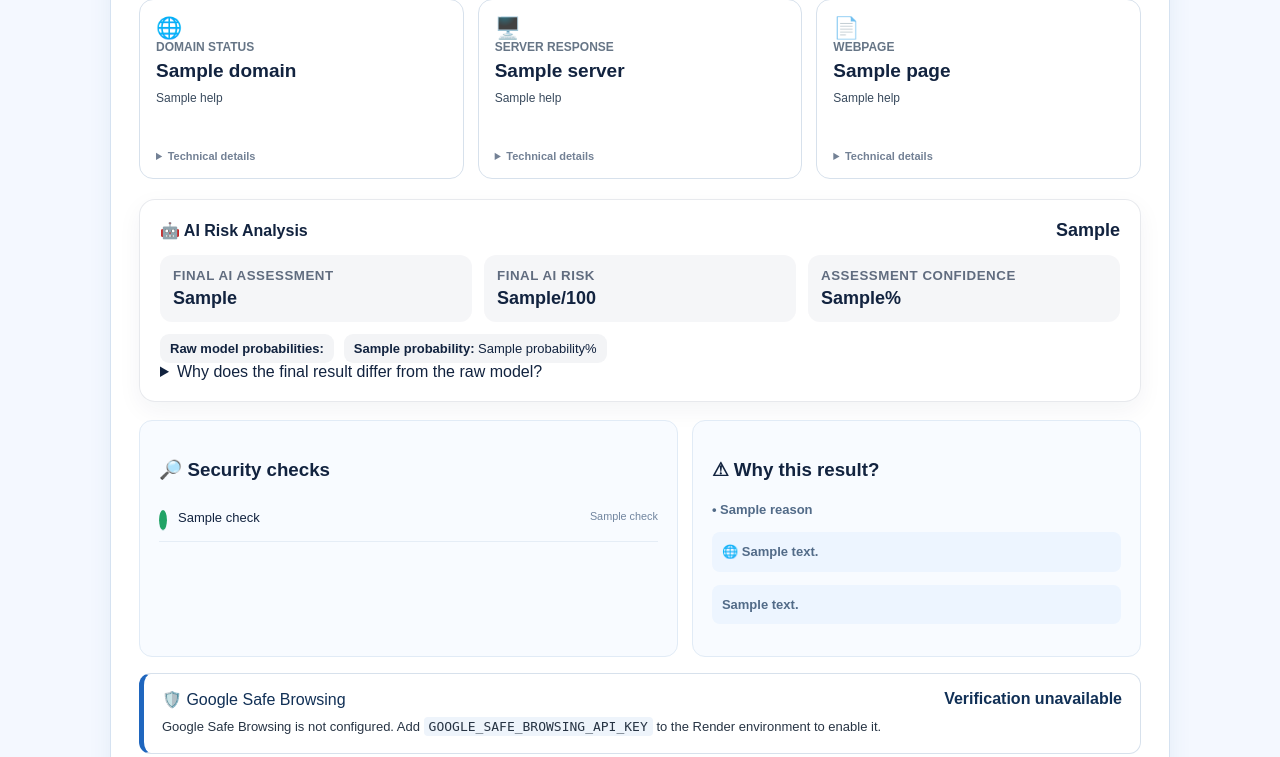
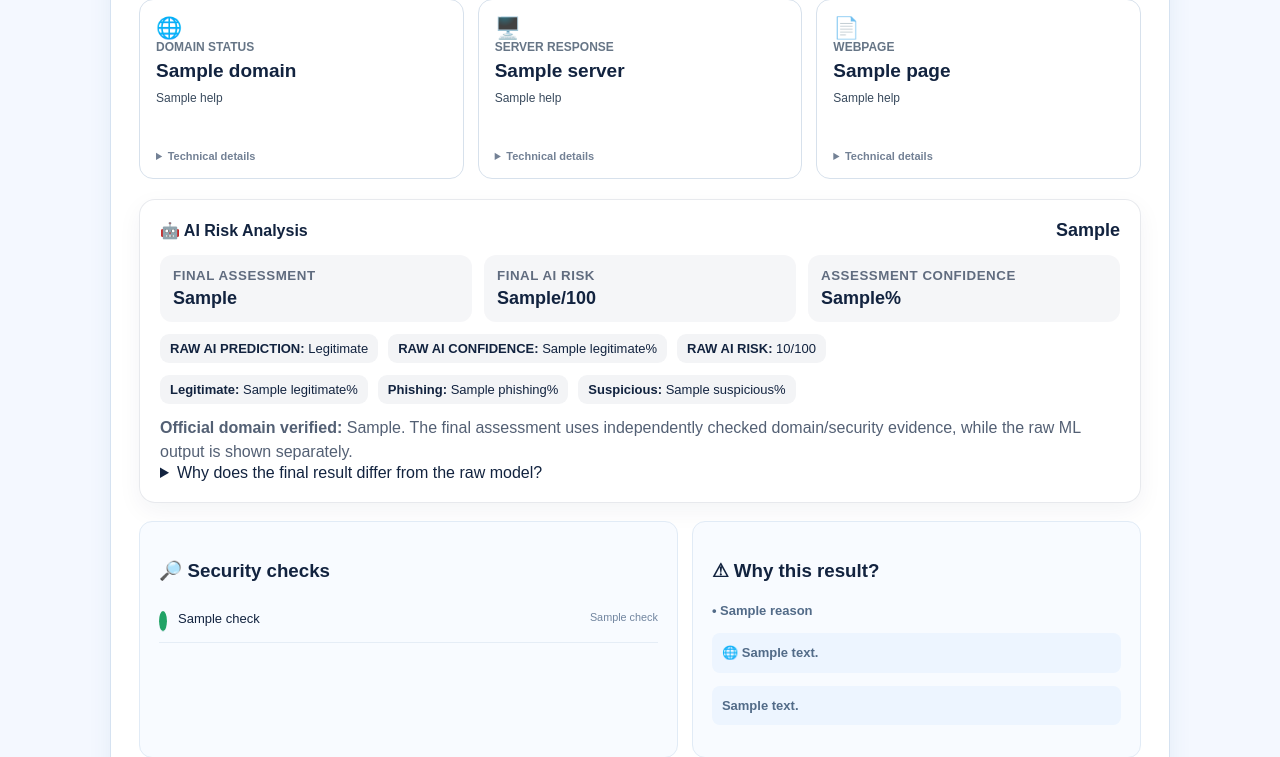
Before and after one commit to sanskar049/Safe-Link, a Flask app: template templates/index.html in a window 1280 px wide. Shown: the part 957-1714 px from the top of the page. Run offline with Flask 3, Linux system fonts and the light colour scheme; the template is opened without the code that fills it: most values are stand-ins (such as "Sample title", 1, 10 or a date in 2020).

Commit message:
Add files via upload

```diff
--- a/templates/ai_result_card.html
+++ b/templates/ai_result_card.html
@@ -2,74 +2,54 @@
 <section class="ai-result-card">
   <div class="ai-result-head">
     <span>🤖 AI Risk Analysis</span>
-    <strong>{{ result.ai.final_ai_assessment if result.ai.final_ai_assessment else result.ai.prediction }}</strong>
+    <strong>{% if result.ai.final_prediction is defined %}{{ result.ai.final_prediction }}{% else %}{{ result.ai.prediction }}{% endif %}</strong>
   </div>
 
-  {% if result.ai.final_ai_assessment %}
+  {% set lp = result.ai.probabilities.get('Legitimate', 0) %}
+  {% set pp = result.ai.probabilities.get('Phishing', 0) %}
+  {% set sp = result.ai.probabilities.get('Suspicious', 0) %}
+
+  {% if pp >= lp and pp >= sp %}
+    {% set raw_prediction = 'Phishing' %}
+  {% elif sp >= lp and sp >= pp %}
+    {% set raw_prediction = 'Suspicious' %}
+  {% else %}
+    {% set raw_prediction = 'Legitimate' %}
+  {% endif %}
+
+  {% set raw_confidence = [lp, pp, sp]|max %}
+  {% set raw_risk = (pp + (sp * 0.50))|round(2) %}
+
   <div class="ai-result-grid">
-    <div>
-      <small>FINAL AI ASSESSMENT</small>
-      <b>{{ result.ai.final_ai_assessment }}</b>
-    </div>
-    <div>
-      <small>FINAL AI RISK</small>
-      <b>{% if result.ai.final_ai_risk is not none %}{{ result.ai.final_ai_risk }}/100{% else %}N/A{% endif %}</b>
-    </div>
-    <div>
-      <small>ASSESSMENT CONFIDENCE</small>
-      <b>{% if result.ai.assessment_confidence is not none %}{{ result.ai.assessment_confidence }}%{% else %}N/A{% endif %}</b>
-    </div>
+    <div><small>FINAL ASSESSMENT</small><b>{% if result.ai.final_prediction is defined %}{{ result.ai.final_prediction }}{% else %}{{ result.ai.prediction }}{% endif %}</b></div>
+    <div><small>FINAL AI RISK</small><b>{% if result.ai.final_ai_risk is defined and result.ai.final_ai_risk is not none %}{{ result.ai.final_ai_risk }}/100{% elif result.ai.ai_risk is not none %}{{ result.ai.ai_risk }}/100{% else %}N/A{% endif %}</b></div>
+    <div><small>ASSESSMENT CONFIDENCE</small><b>{% if result.ai.assessment_confidence is defined and result.ai.assessment_confidence is not none %}{{ result.ai.assessment_confidence }}%{% else %}N/A{% endif %}</b></div>
   </div>
 
-  {% if result.ai.probabilities %}
   <div class="ai-probabilities">
-    <span><b>Raw model probabilities:</b></span>
-    {% for label, probability in result.ai.probabilities.items() %}
-      <span><b>{{ label }}:</b> {{ probability }}%</span>
-    {% endfor %}
+    <span><b>RAW AI PREDICTION:</b> {{ raw_prediction }}</span>
+    <span><b>RAW AI CONFIDENCE:</b> {{ raw_confidence }}%</span>
+    <span><b>RAW AI RISK:</b> {{ raw_risk }}/100</span>
   </div>
+
+  <div class="ai-probabilities">
+    <span><b>Legitimate:</b> {{ lp }}%</span>
+    <span><b>Phishing:</b> {{ pp }}%</span>
+    <span><b>Suspicious:</b> {{ sp }}%</span>
+  </div>
+
+  {% if result.ai.official_domain is defined and result.ai.official_domain %}
+    <p><b>Official domain verified:</b> {{ result.ai.official_domain }}. The final assessment uses independently checked domain/security evidence, while the raw ML output is shown separately.</p>
+  {% else %}
+    <p>The AI prediction is combined with SafeLink's independent security evidence to produce the final assessment.</p>
   {% endif %}
 
-  {% if result.ai.official_domain_verified %}
-  <p>
-    <b>Official domain verified:</b>
-    {{ result.ai.official_domain_name if result.ai.official_domain_name else "Recognized official domain" }}.
-    The final assessment uses verified domain identity as supporting evidence, while the raw model output is shown separately.
-  </p>
-  {% endif %}
-
-  {% if result.ai.raw_model_prediction %}
-  <details>
-    <summary>Why does the final result differ from the raw model?</summary>
-    <p>
-      <b>Raw model prediction:</b> {{ result.ai.raw_model_prediction }}
-      {% if result.ai.raw_model_confidence is not none %}
-        · <b>Raw model confidence:</b> {{ result.ai.raw_model_confidence }}%
-      {% endif %}
-      {% if result.ai.raw_model_risk is not none %}
-        · <b>Raw model risk:</b> {{ result.ai.raw_model_risk }}/100
-      {% endif %}
-    </p>
-    <p>
-      The trained model is one signal. SafeLink keeps its output unchanged and then combines it with independently checked domain, webpage, server and security evidence to produce the final assessment.
-    </p>
-  </details>
-  {% endif %}
-
-  {% else %}
-  <div class="ai-result-grid">
-    <div><small>AI PREDICTION</small><b>{{ result.ai.prediction }}</b></div>
-    <div><small>AI CONFIDENCE</small><b>{% if result.ai.confidence is not none %}{{ result.ai.confidence }}%{% else %}N/A{% endif %}</b></div>
-    <div><small>AI RISK</small><b>{% if result.ai.ai_risk is not none %}{{ result.ai.ai_risk }}/100{% else %}N/A{% endif %}</b></div>
-  </div>
-  {% if result.ai.probabilities %}
-  <div class="ai-probabilities">
-    {% for label, probability in result.ai.probabilities.items() %}
-      <span><b>{{ label }}:</b> {{ probability }}%</span>
-    {% endfor %}
-  </div>
-  {% endif %}
-  <p>AI prediction is an additional layer combined with SafeLink's existing security signals.</p>
+  {% if raw_prediction != (result.ai.final_prediction if result.ai.final_prediction is defined else result.ai.prediction) %}
+    <details>
+      <summary>Why does the final result differ from the raw model?</summary>
+      <p><b>Raw model prediction:</b> {{ raw_prediction }} &nbsp;•&nbsp; <b>Raw model confidence:</b> {{ raw_confidence }}% &nbsp;•&nbsp; <b>Raw model risk:</b> {{ raw_risk }}/100</p>
+      <p>The trained ML model is one signal. SafeLink keeps the raw model probabilities unchanged and combines them with independently checked domain and security evidence for the final assessment.</p>
+    </details>
   {% endif %}
 </section>
 {% endif %}
```
